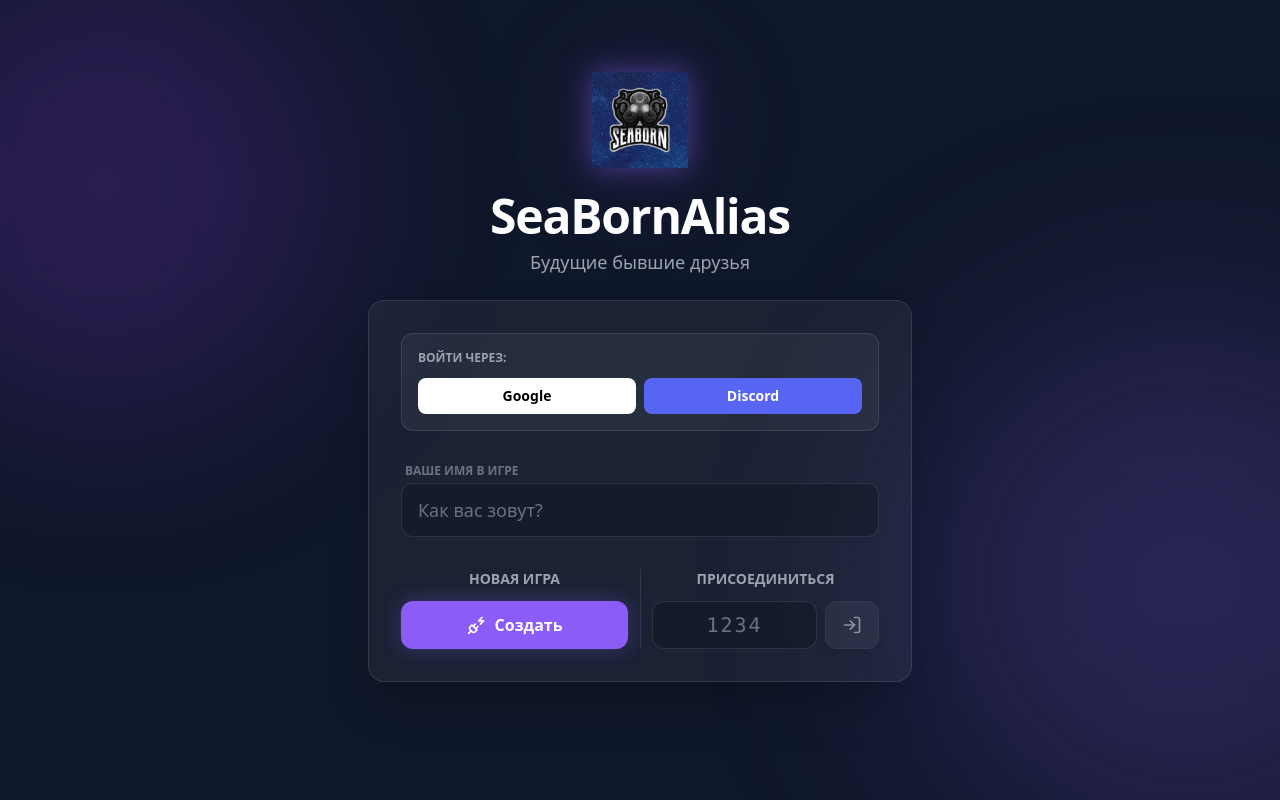
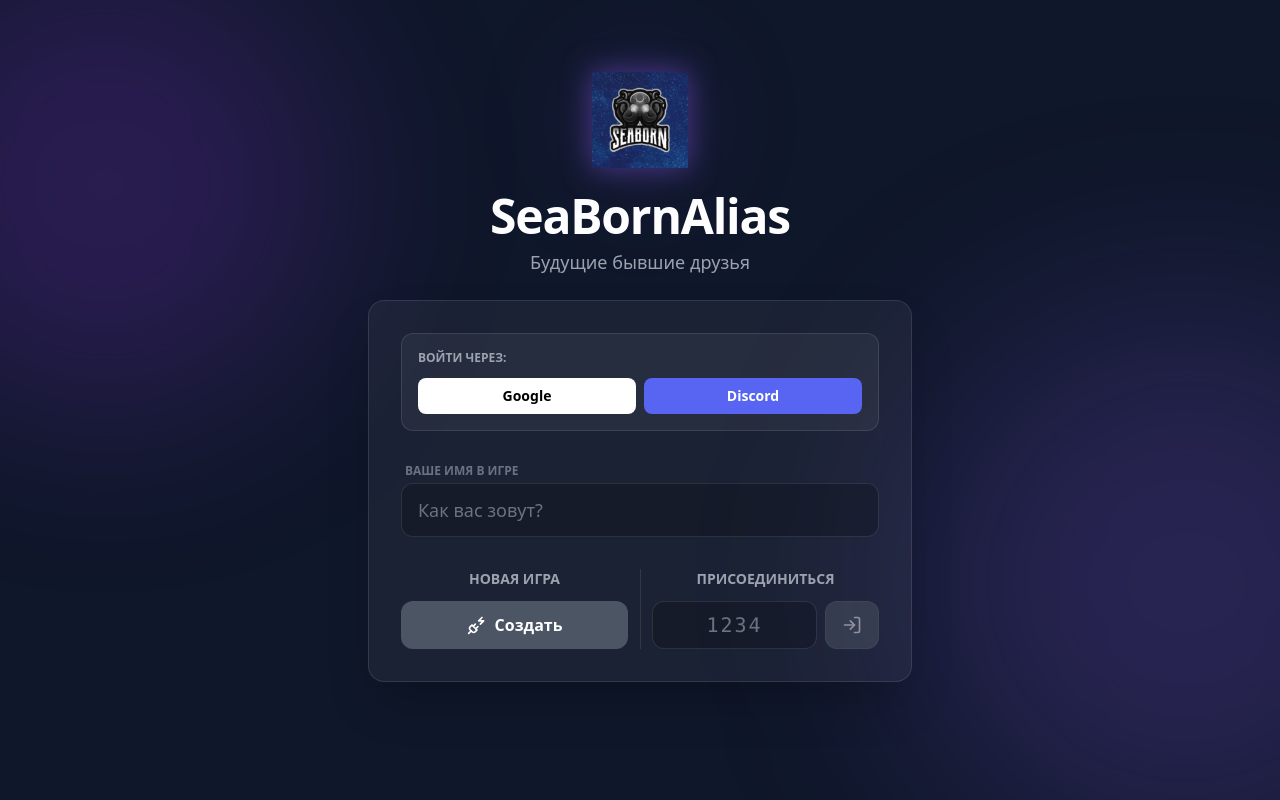
Before and after one commit to MyStrelka/alias, a React (Vite) app in the folder apps/client/: page / in a window 1280 px wide. Built offline with nearby package versions, Linux system fonts and the light colour scheme; no server answers.

Commit message:
client: login page - disabled buttons styles

```diff
--- a/apps/client/src/index.css
+++ b/apps/client/src/index.css
@@ -33,12 +33,20 @@
   .btn-glass {
     @apply px-4 py-2 rounded-xl font-semibold transition-all duration-200 active:scale-95
     border border-white/10 bg-white/5 hover:bg-white/10 text-white shadow-lg;
+
+    &:disabled {
+      @apply bg-gray-600 hover:bg-gray-600 shadow-none cursor-not-allowed;
+    }
   }
 
   /* Акцентная кнопка (яркая) */
   .btn-accent {
     @apply bg-accent-main hover:bg-violet-500 border-transparent text-white
     shadow-[0_0_20px_rgba(139,92,246,0.3)] hover:shadow-[0_0_30px_rgba(139,92,246,0.5)];
+
+    &:disabled {
+      @apply bg-gray-600 hover:bg-gray-600 shadow-none cursor-not-allowed;
+    }
   }
 
   /* Бэдж (маленькая плашка) */
```
